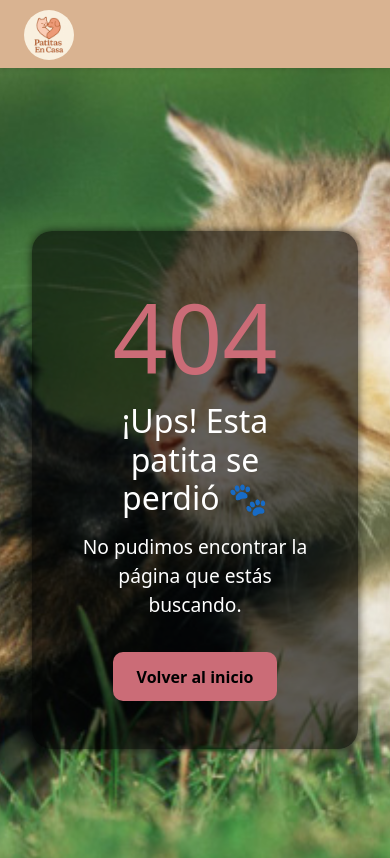
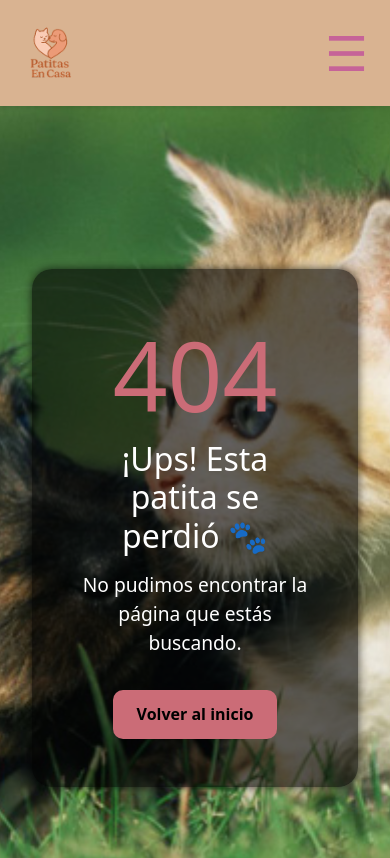
Before and after one commit to JesyGomez/PortalMascotas-PoloIT, a React (Create React App) app: page /mi-cuenta in a window 390 px wide. Shown: the top 858 px of the page. Built offline with nearby package versions, Linux system fonts and the light colour scheme.

Commit message:
Se ajusta navbar según estilos de Figma + responsive

```diff
--- a/src/ui/components/Header.jsx
+++ b/src/ui/components/Header.jsx
@@ -22,17 +22,22 @@ export const Header = ({isAuthenticated}) => {
 
   return (
     <nav className="navbar">
+      <div className="navbar-content">
+        <div className="navbar-left">
         <div className="navbar-logo">
           <Link to="/">
             <img
-            src="/logoPatitasencasa.jpeg"
+              src="/Logobg.png"
               alt="Portal de Mascotas"
               className="logo-img"
             />
           </Link>
         </div>
+        </div>
 
-      <ul className="navbar-links">
+        <div className="navbar-center">
+          <button className="hamburger" onClick={() => setShowDropdown(!showDropdown)}> ☰ </button>
+        <ul className={`navbar-links ${showDropdown ? 'active' : ''}`}>
           <li>
             <Link to="/">Inicio</Link>
           </li>
@@ -115,6 +120,8 @@ export const Header = ({isAuthenticated}) => {
             </>
           )}
         </ul>
+      </div>
+      </div>
     </nav>
   );
 };
--- a/src/ui/styles/header.css
+++ b/src/ui/styles/header.css
@@ -1,35 +1,45 @@
 /* ========== NAVBAR PRINCIPAL ========== */
 .navbar {
-  display: flex;
-  justify-content: space-between;
-  align-items: center;
   background-color: #D9B391;
-  padding: 1rem 3rem;
-  font-family: 'Segoe UI', sans-serif;
   box-shadow: 0 2px 5px rgba(0, 0, 0, 0.1);
-  flex-wrap: wrap;
+  width: 100%;
 }
 
-.navbar-logo a {
-  font-size: 2rem;
-  font-weight: bold;
-  color: #733702;
-  text-decoration: none;
+.navbar-content {
+  display: flex;
+  align-items: center;
+  justify-content: space-between;
+  max-width: 1200px;
+  margin: 0 auto;
+  width: 100%;
+  padding: 0;
+  transform: translateX(-300px);
+}
+
+.navbar-logo {
+  flex: 0 0 auto;
 }
 
 .logo-img {
-  height: 50px;
+  height: 140px;
   width: auto;
   border-radius: 50%;
-  margin-left: 1.5rem;
   object-fit: contain;
+  margin-right: 15rem;
 }
 
-/* ========== LINKS Y DROPDOWNS ========== */
+.navbar-center {
+  flex: 1;
+  display: flex;
+  justify-content: center;
+}
+
 .navbar-links {
+  display: flex;
+  gap: 5rem;
   list-style: none;
-  display: flex;
-  gap: 2rem;
+  margin: 0;
+  padding: 0;
 }
 
 .navbar-links li {
@@ -44,6 +54,7 @@
   font-weight: 600;
   font-size: 1.4rem;
   transition: color 0.3s, transform 0.2s;
+  white-space: nowrap;
 }
 
 .navbar-links li a:hover,
@@ -51,6 +62,17 @@
 .dropdown:hover span {
   color: #BF702A;
   transform: translateY(-3px);
+}
+
+/* HAMBURGUESA - solo visible en pantallas pequeñas */
+.hamburger {
+  display: none;
+  font-size: 2rem;
+  background: none;
+  border: none;
+  color: #c66398;
+  cursor: pointer;
+  margin-left: auto;
 }
 
 /* ========== ÍCONOS Y BOTONES ========== */
@@ -161,6 +183,7 @@
   align-items: center;
   gap: 6px;
 }
+
 .dropdown .dropdown-menu {
   position: absolute;
   top: 100%;
@@ -212,28 +235,31 @@
 }
 
 /* ========== HAMBURGUESA (Responsive) ========== */
-.hamburger {
-  display: none;
-  font-size: 1.5rem;
-  background: none;
-  border: none;
-  color: #733702;
-  cursor: pointer;
-}
-
-/* ========== RESPONSIVE ========== */
 @media (max-width: 768px) {
   .hamburger {
     display: block;
+    font-size: 3rem;
+    background: none;
+    border: none;
+    color: #c66398;
+    cursor: pointer;
   }
 
   .navbar-links {
     width: 100%;
     flex-direction: column;
-    align-items: flex-start;
+    align-items: flex-end;
     display: none;
     gap: 1rem;
     margin-top: 1rem;
+    position: absolute;
+    top: 80px;
+    left: 0;
+    width: 100%;
+    background-color: #D9B391;
+    padding: 1rem 2rem;
+    z-index: 1000;
+    box-shadow: 0 4px 8px rgba(0,0,0,0.1);
   }
 
   .navbar-links.active {
@@ -246,4 +272,16 @@
     margin-top: 1rem;
     gap: 1.5rem;
   }
+
+  .navbar-content {
+    transform: none;
+    padding: 0.5rem 1rem;
+    justify-content: space-between;
+    align-items: center;
+  }
+
+  .logo-img {
+    height: 70px;
+    margin-right: 0;
+  }
 }
```
Lines whose indentation alone changed are shown as unchanged.
